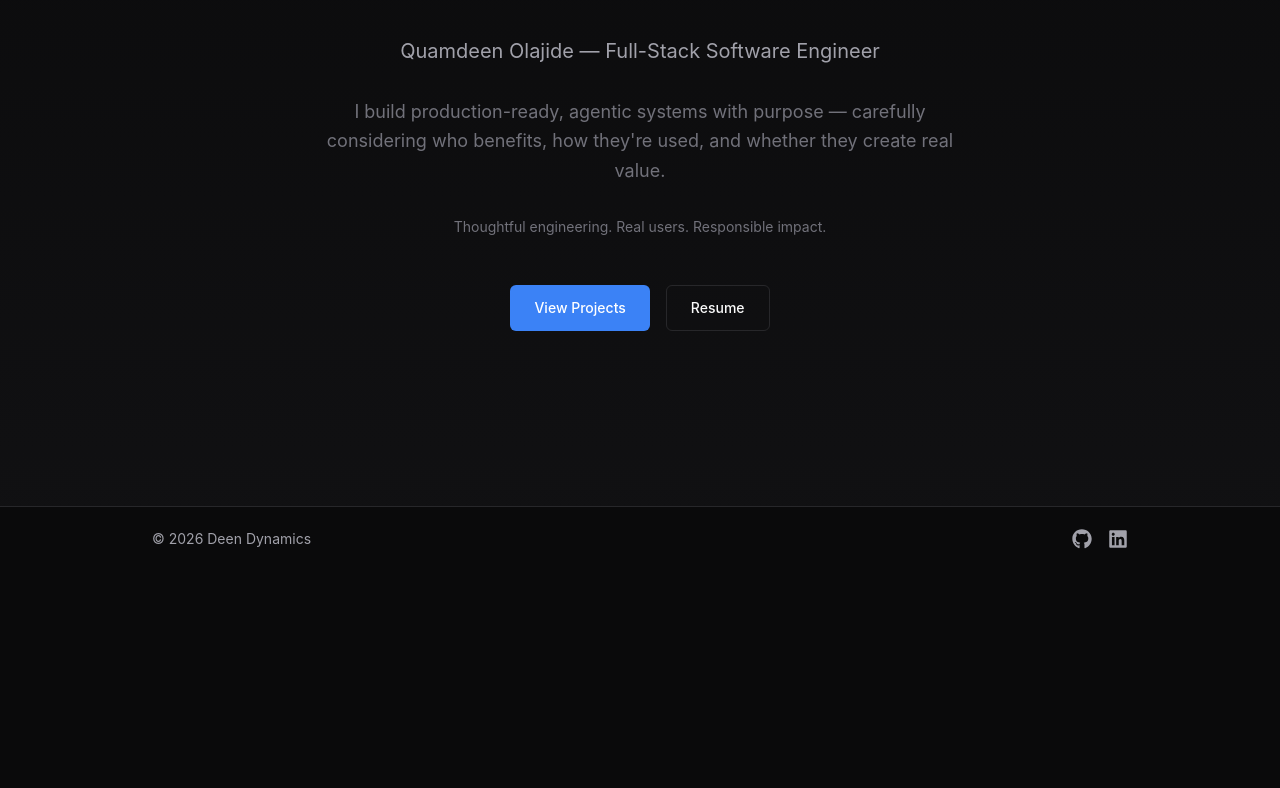
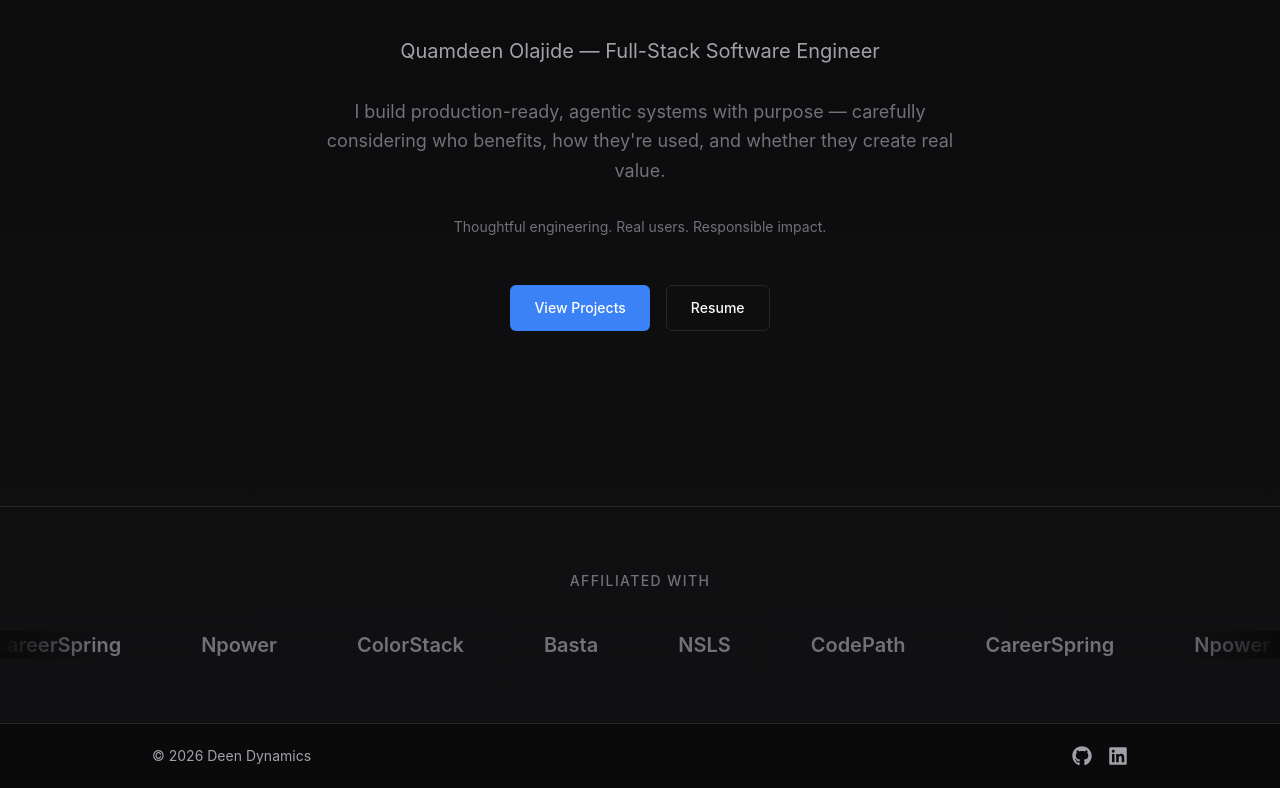
Before and after one commit to QOOlajide/Personal-Portfolio, a Next.js app: page / in a window 1280 px wide. Shown: the part 295-1083 px from the top of the page. Before the commit the page ends 866 px from the top, so only its background shows below. Built offline with nearby package versions, Linux system fonts and the light colour scheme.

Commit message:
Added Infinite Logo Slider

```diff
--- a/app/globals.css
+++ b/app/globals.css
@@ -89,3 +89,22 @@ body {
   opacity: 0;
   animation: fade-up 0.6s cubic-bezier(0.4, 0, 0.2, 1) forwards;
 }
+
+/* Infinite logo scroll */
+@keyframes scroll-left {
+  from {
+    transform: translateX(0);
+  }
+  to {
+    transform: translateX(-100%);
+  }
+}
+
+.logos-slide {
+  display: inline-block;
+  animation: scroll-left 75s linear infinite;
+}
+
+.logos-track:hover .logos-slide {
+  animation-play-state: paused;
+}
--- a/app/page.tsx
+++ b/app/page.tsx
@@ -10,11 +10,22 @@ const fadeUp = {
 
 const transition = {
   duration: 0.6,
-  ease: [0.4, 0, 0.2, 1],
+  ease: [0.4, 0, 0.2, 1] as const,
 };
+
+const affiliations = [
+  "CodePath",
+  "CareerSpring",
+  "Npower",
+  "ColorStack",
+  "Basta",
+  "NSLS",
+];
 
 export default function Home() {
   return (
+    <>
+      {/* Hero */}
       <section className="flex min-h-[calc(100vh-4rem)] items-center">
         <div className="mx-auto max-w-5xl px-6 py-24">
           <motion.div
@@ -87,5 +98,42 @@ export default function Home() {
           </motion.div>
         </div>
       </section>
+
+      {/* Affiliations Carousel */}
+      <section className="overflow-hidden border-t border-[var(--color-border)] py-16">
+        <motion.p
+          initial={{ opacity: 0, y: 8 }}
+          whileInView={{ opacity: 1, y: 0 }}
+          viewport={{ once: true }}
+          transition={{ duration: 0.6, ease: [0.4, 0, 0.2, 1] }}
+          className="mb-10 text-center text-sm font-medium uppercase tracking-widest text-[var(--color-foreground-subtle)]"
+        >
+          Affiliated With
+        </motion.p>
+
+        <div className="logos-track relative overflow-hidden whitespace-nowrap">
+          {/* Gradient fade — left */}
+          <div className="pointer-events-none absolute left-0 top-0 z-10 h-full w-24 bg-gradient-to-r from-[var(--color-background)] to-transparent" />
+          {/* Gradient fade — right */}
+          <div className="pointer-events-none absolute right-0 top-0 z-10 h-full w-24 bg-gradient-to-l from-[var(--color-background)] to-transparent" />
+
+          {/* Two identical slides for seamless infinite loop */}
+          {[0, 1].map((copy) => (
+            <div key={copy} className="logos-slide">
+              {[...affiliations, ...affiliations, ...affiliations].map(
+                (name, i) => (
+                  <span
+                    key={`${copy}-${i}`}
+                    className="mx-10 inline-block text-xl font-semibold text-[var(--color-foreground-subtle)] transition-colors duration-300 hover:text-[var(--color-foreground)]"
+                  >
+                    {name}
+                  </span>
+                )
+              )}
+            </div>
+          ))}
+        </div>
+      </section>
+    </>
   );
 }
```
Also changed, not shown: 1 other file (tests, documents, lock files or other folders). Lines whose indentation alone changed are shown as unchanged.
